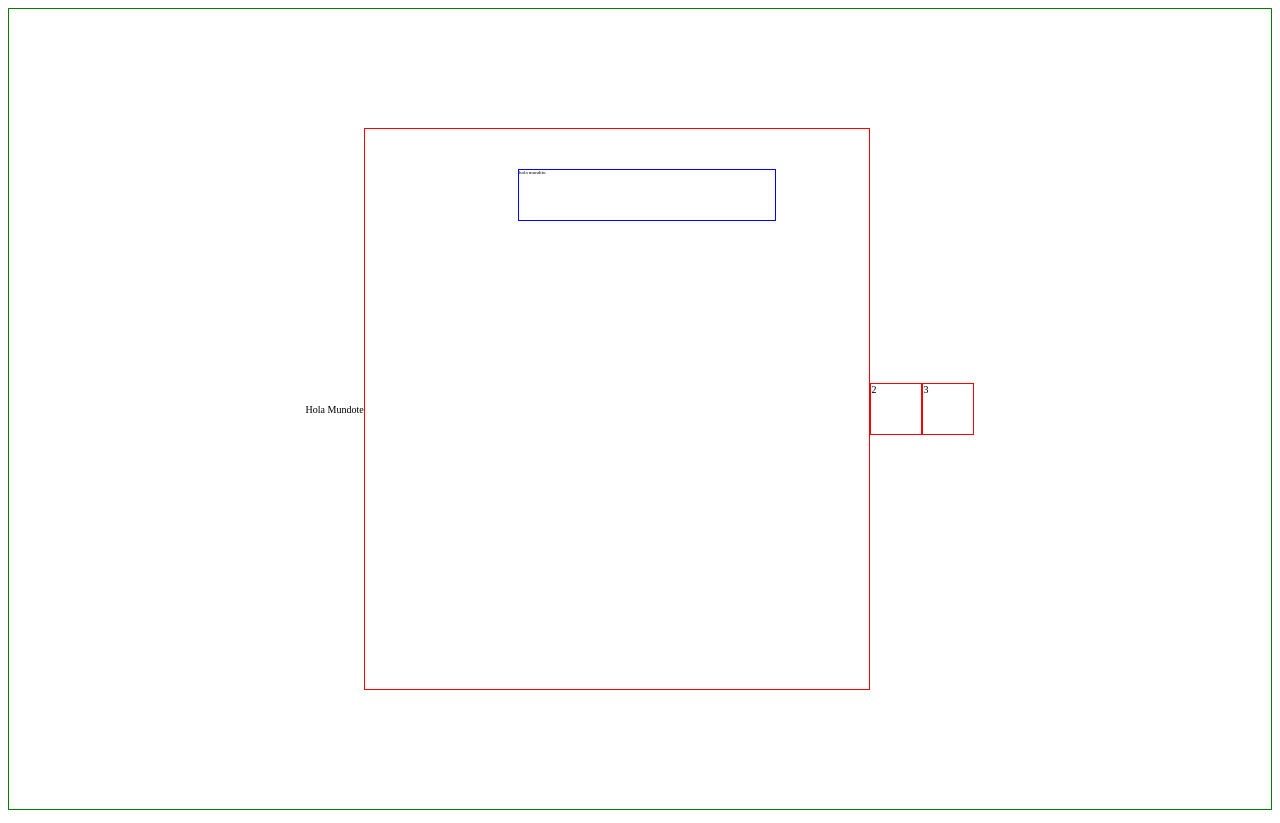
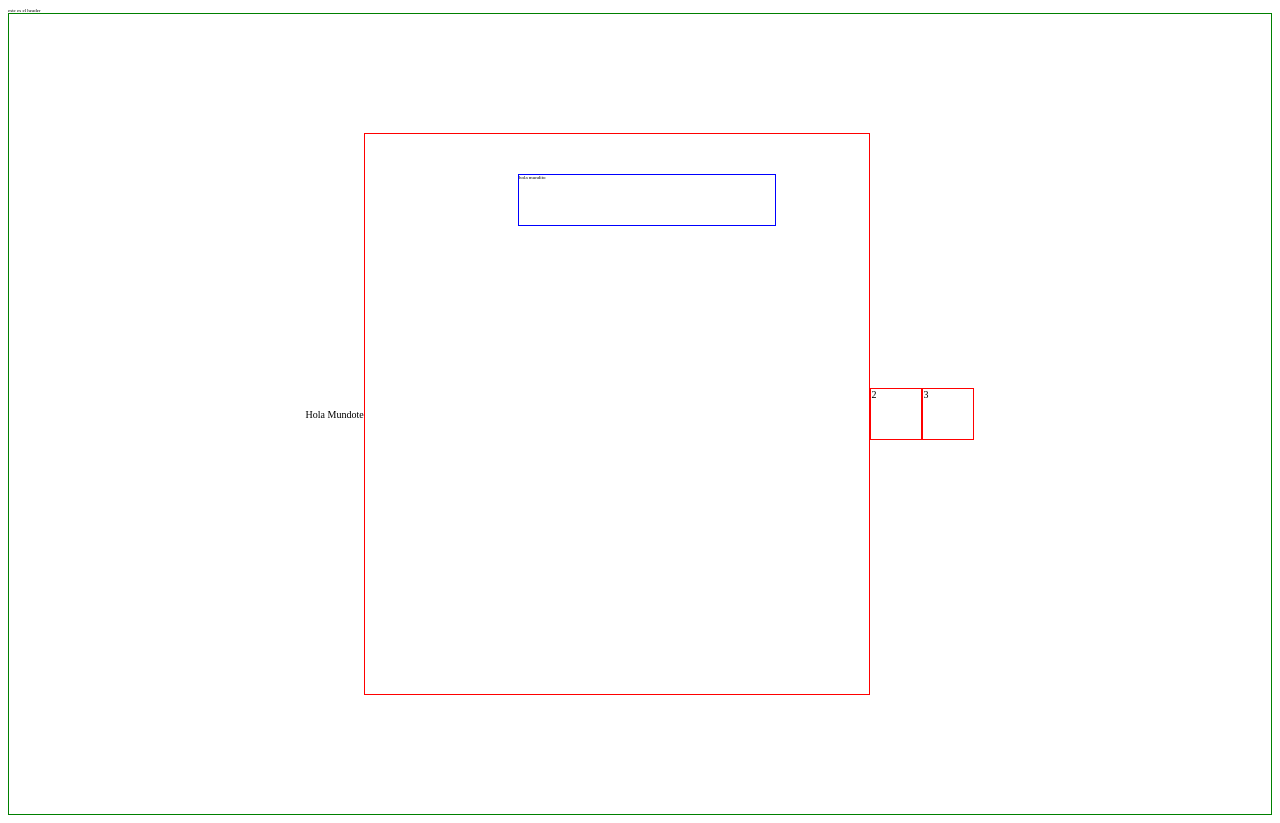
Before and after one commit to JorgeArancibia1/ComenzandoConGit, a plain HTML site: page index.html in a window 1280 px wide. Drawn offline with Linux system fonts and the light colour scheme.

Commit message:
He agregado contenido al header

```diff
--- a/index.html
+++ b/index.html
@@ -9,7 +9,7 @@
 	</head>
 	<body>
 		<header>
-
+			este es el header
 		</header>
 		<!-- flexbox(ordenar elementos)
   Medidas relativas
```
